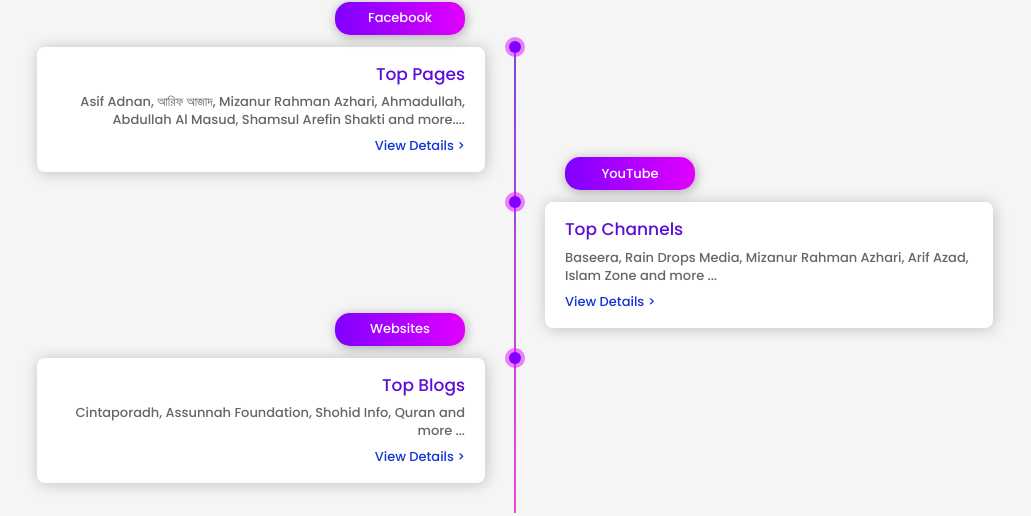
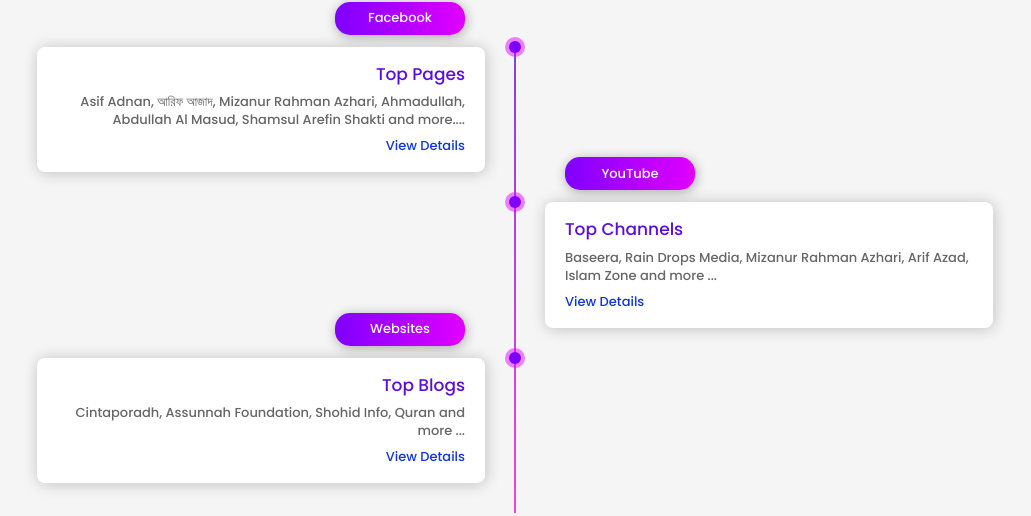
Before and after one commit to rakib3004/national-mimbar-khutbah, an Angular app: page /timeline in a window 1280 px wide. Shown: the part 147-663 px from the top of the page, without its empty margins (125-1156 px from the left). Built offline with nearby package versions, Linux system fonts and the light colour scheme.

Commit message:
fix typo

```diff
--- a/src/components/timeline/timeline.component.html
+++ b/src/components/timeline/timeline.component.html
@@ -6,21 +6,21 @@
                     <li>
                         <h3 class="heading">Top Pages</h3>
                         <p>Asif Adnan, আরিফ আজাদ, Mizanur Rahman Azhari, Ahmadullah, Abdullah Al Masud, Shamsul Arefin Shakti and more....   </p>
-                        <a href="#">View Details ></a>
+                        <a href="#">View Details</a>
                         <span class="date">Facebook</span>
                         <span class="circle"></span>
                     </li>
                     <li>
                         <h3 class="heading">Top Channels</h3>
                         <p>Baseera, Rain Drops Media, Mizanur Rahman Azhari, Arif Azad, Islam Zone and more ...</p>
-                        <a href="#">View Details ></a>
+                        <a href="#">View Details</a>
                         <span class="date">YouTube</span>
                         <span class="circle"></span>
                     </li>
                     <li>
                         <h3 class="heading">Top Blogs</h3>
                         <p>Cintaporadh, Assunnah Foundation, Shohid Info, Quran and more ...</p>
-                        <a href="#">View Details ></a>
+                        <a href="#">View Details</a>
                         <span class="date">Websites</span>
                         <span class="circle"></span>
                     </li>
```
